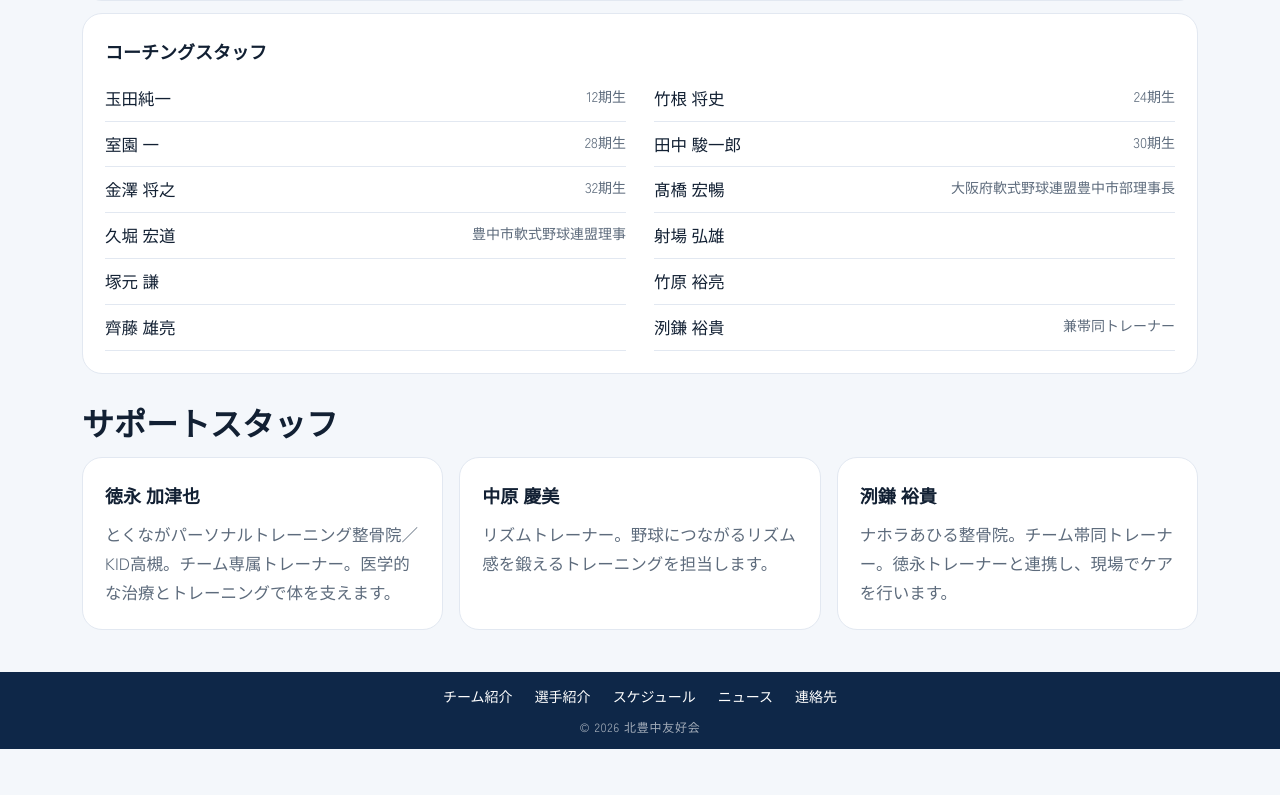
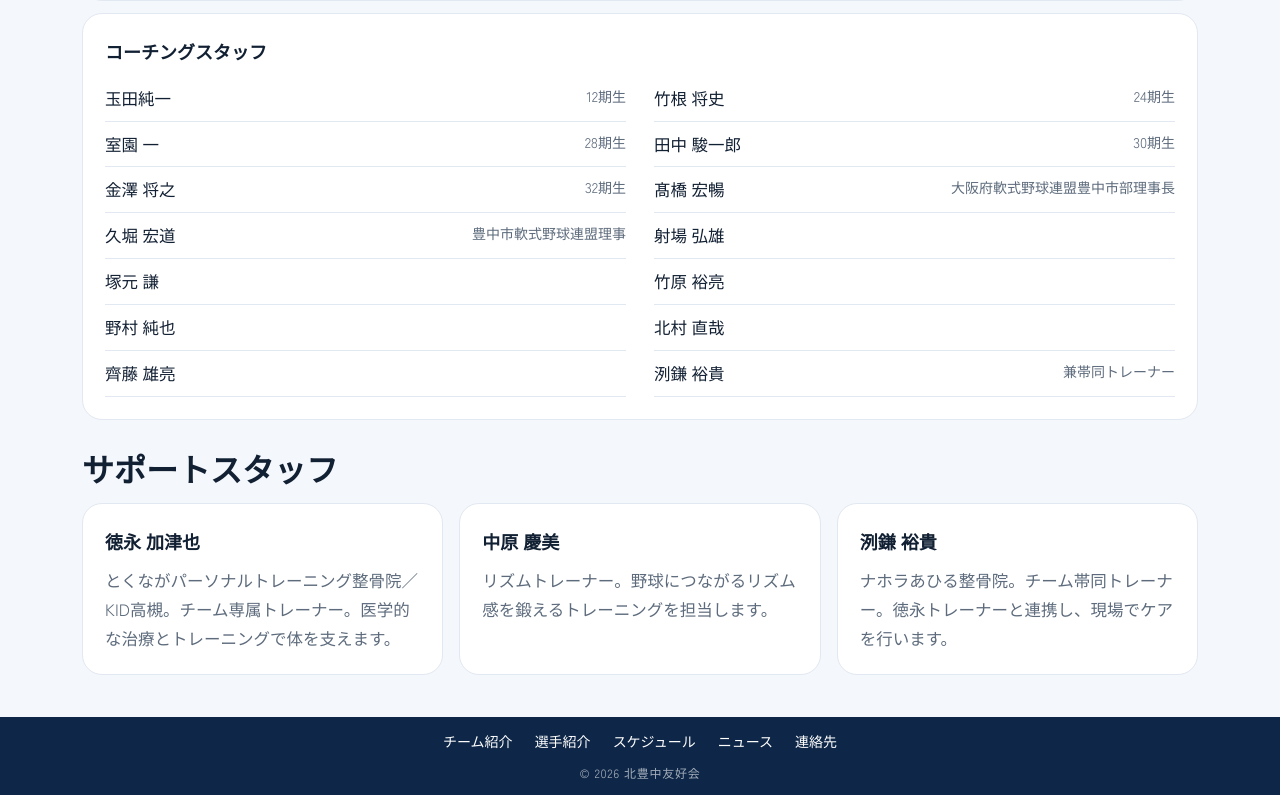
Before and after one commit to kita-toyonaka/kita-toyonaka.github.io, a plain HTML site: page about.html in a window 1280 px wide. Shown: the part 1343-2138 px from the top of the page. Before the commit the page ends 2092 px from the top, so only its background shows below. Drawn offline with Linux system fonts and the light colour scheme.

Commit message:
update staff

```diff
--- a/about.html
+++ b/about.html
@@ -89,6 +89,8 @@
               <li>射場 弘雄</li>
               <li>塚元 謙</li>
               <li>竹原 裕亮</li>
+              <li>野村 純也</li>
+              <li>北村 直哉</li>
               <li>齊藤 雄亮</li>
               <li>洌鎌 裕貴<span>兼帯同トレーナー</span></li>
             </ul>
```
